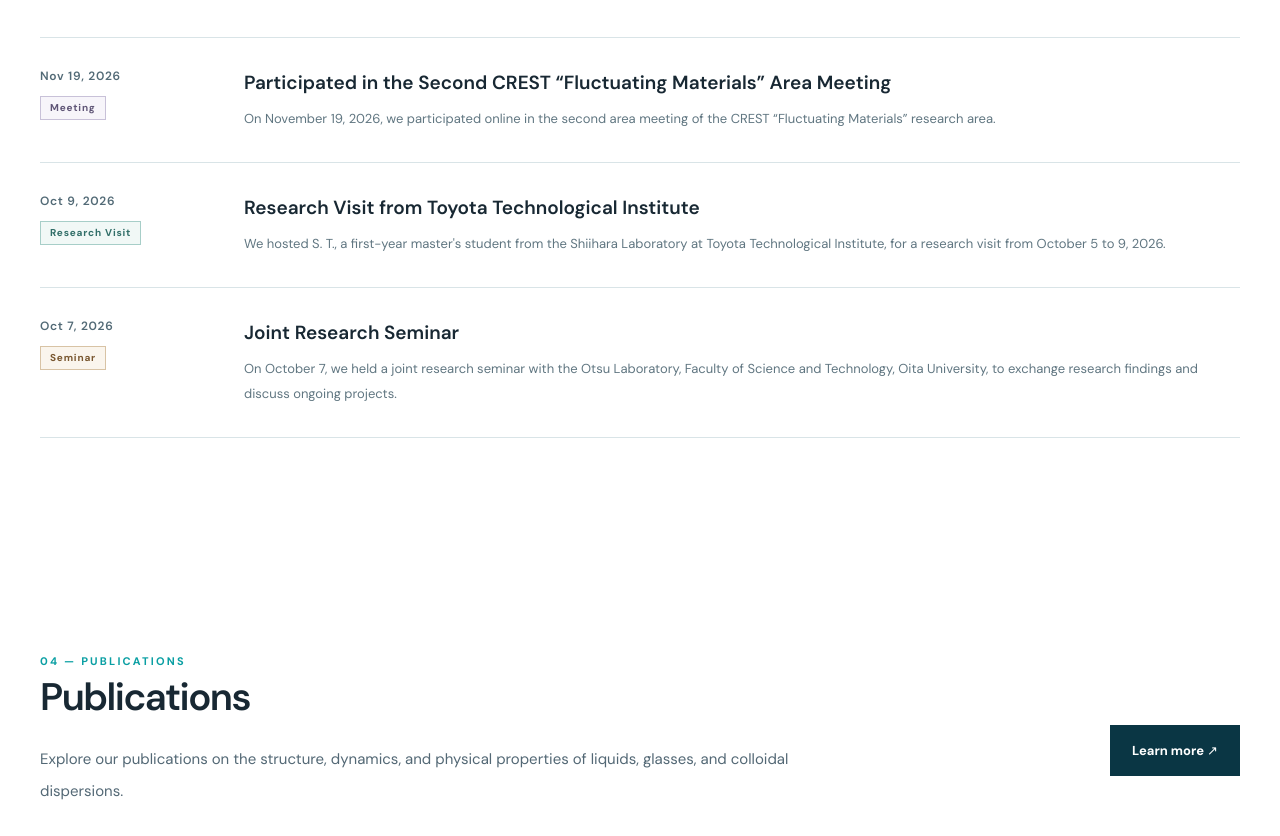
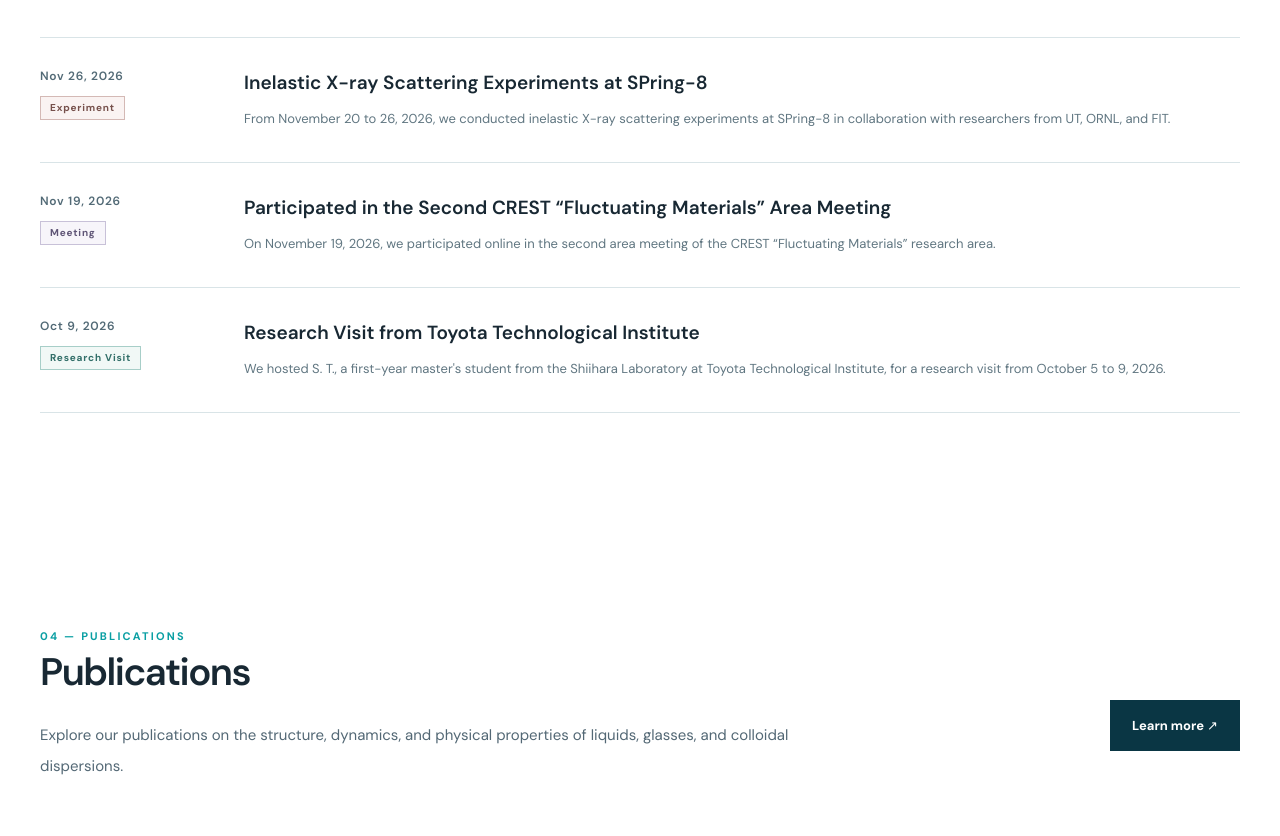
Before and after one commit to tiwashita2525/iwashita-lab-website, an Astro site: page /iwashita-lab-website/en/ in a window 1280 px wide. Shown: the part 2473-3309 px from the top of the page. Built offline with nearby package versions, Linux system fonts and the light colour scheme; Astro itself is replaced by a stand-in of ours.

Commit message:
Add SPring-8 IXS experiment news

```diff
--- a/src/components/NewsList.astro
+++ b/src/components/NewsList.astro
@@ -54,6 +54,7 @@ const getDisplayDateTime = item => item.displayDateTime || item.date;
   .category-lab_news,.category-research_visit{border-color:#a7cec8;color:#316e68;background:#f1f8f6}
   .category-seminar{border-color:#d8c3a5;color:#78562f;background:#faf5ed}
   .category-meeting{border-color:#c8c1d8;color:#5f5576;background:#f7f5fa}
+  .category-experiment{border-color:#d4b9b5;color:#76504b;background:#faf3f2}
   .category-other{border-color:#d5c7b7;color:#795b39;background:#faf7f3}
   .news-list h2{margin:0;color:#182833;font-size:19px;font-weight:600;line-height:1.55}
   .news-list article p{margin:10px 0 0;color:#607681;font-size:13px;line-height:1.9}
--- a/src/data/news.js
+++ b/src/data/news.js
@@ -1,4 +1,4 @@
-export const NEWS_CATEGORIES = ['publication', 'conference', 'lab_news', 'research_visit', 'seminar', 'meeting', 'other'];
+export const NEWS_CATEGORIES = ['publication', 'conference', 'lab_news', 'research_visit', 'seminar', 'meeting', 'experiment', 'other'];
 
 export const newsCategoryLabels = {
   ja: {
@@ -8,6 +8,7 @@ export const newsCategoryLabels = {
     research_visit: 'Research Visit',
     seminar: 'Seminar',
     meeting: 'Meeting',
+    experiment: 'Experiment',
     other: 'Other',
   },
   en: {
@@ -17,6 +18,7 @@ export const newsCategoryLabels = {
     research_visit: 'Research Visit',
     seminar: 'Seminar',
     meeting: 'Meeting',
+    experiment: 'Experiment',
     other: 'Other',
   },
 };
@@ -27,7 +29,7 @@ export const newsCategoryLabels = {
  *   date: string,
  *   displayDate?: {ja: string, en: string},
  *   displayDateTime?: string,
- *   category: 'publication' | 'conference' | 'lab_news' | 'research_visit' | 'seminar' | 'meeting' | 'other',
+ *   category: 'publication' | 'conference' | 'lab_news' | 'research_visit' | 'seminar' | 'meeting' | 'experiment' | 'other',
  *   titleJa: string,
  *   titleEn: string,
  *   bodyJa: string,
@@ -43,6 +45,16 @@ export const newsCategoryLabels = {
 
 /** @type {NewsItem[]} */
 export const newsItems = [
+  {
+    id: 'spring-8-inelastic-x-ray-scattering-2026',
+    date: '2026-11-26',
+    category: 'experiment',
+    titleJa: 'SPring-8で非弾性X線散乱実験を実施',
+    titleEn: 'Inelastic X-ray Scattering Experiments at SPring-8',
+    bodyJa: '2026年11月20日〜26日、SPring-8にて、UT、ORNL、FITの共同研究者と非弾性X線散乱実験を実施しました。',
+    bodyEn: 'From November 20 to 26, 2026, we conducted inelastic X-ray scattering experiments at SPring-8 in collaboration with researchers from UT, ORNL, and FIT.',
+    relatedUrl: null,
+  },
   {
     id: 'crest-yuragi-area-meeting-2026',
     date: '2026-11-19',
```
